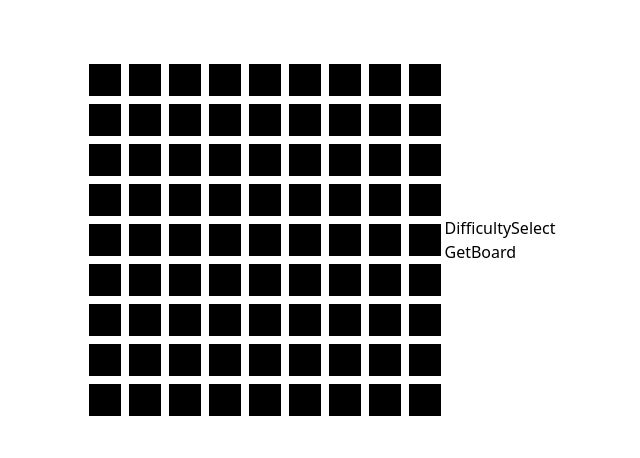
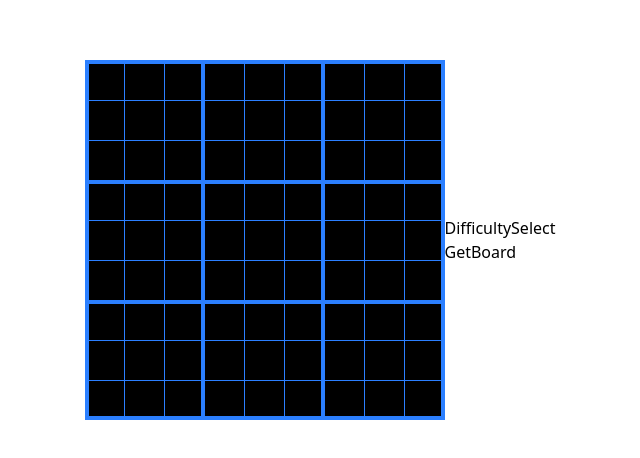
Before and after one commit to mylkner/SudokuApp, a React (Vite) app in the folder client/: page / in a window 1280 px wide. Shown: the part 160-618 px from the top of the page, without its empty margins (320-960 px from the left). Built offline with nearby package versions, Linux system fonts and the light colour scheme.

Commit message:
added borders and updateBoard prop

```diff
--- a/client/src/components/SudokuCell.tsx
+++ b/client/src/components/SudokuCell.tsx
@@ -1,15 +1,13 @@
 import { useMutation } from "@tanstack/react-query";
 import axios from "axios";
-import React, { useState } from "react";
 
 interface SudokuCellProps {
     index: number;
     value: string;
+    updateBoard: (index: number, value: string) => void;
 }
 
-const SudokuCell = ({ index, value }: SudokuCellProps) => {
-    const [input, setInput] = useState<string>(value);
-
+const SudokuCell = ({ index, value, updateBoard }: SudokuCellProps) => {
     const validate = useMutation({
         mutationFn: async (attemptedInput: number) => {
             const { data: valid } = await axios.post(
@@ -18,7 +16,7 @@ const SudokuCell = ({ index, value }: SudokuCellProps) => {
                 { withCredentials: true }
             );
 
-            if (valid) setInput(attemptedInput.toString());
+            if (valid) updateBoard(index, attemptedInput.toString());
         },
     });
 
@@ -28,15 +26,31 @@ const SudokuCell = ({ index, value }: SudokuCellProps) => {
         validate.mutate(parseInt(attemptedInput));
     };
 
+    const getBorder = (): string => {
+        const row: number = Math.floor(index / 9);
+        const col: number = index % 9;
+        let border: string = "border-blue-500";
+
+        border += row % 3 === 0 ? " border-t-4" : " border-t";
+        border += col % 3 === 2 ? " border-r-4" : " border-r";
+        if (col === 0) border += " border-l-4";
+        if (row === 8) border += " border-b-4";
+
+        return border;
+    };
+
     return (
         <input
-            value={input}
+            value={value}
             onChange={handleChange}
             type="text"
             inputMode="numeric"
             pattern="[0-9]"
-            className="bg-black m-1 h-8 w-8 text-white text-center"
-            disabled={input != ""}
+            className={
+                "bg-black h-10 w-10 text-white text-center focus:outline-none " +
+                getBorder()
+            }
+            disabled={value != ""}
         />
     );
 };
```
